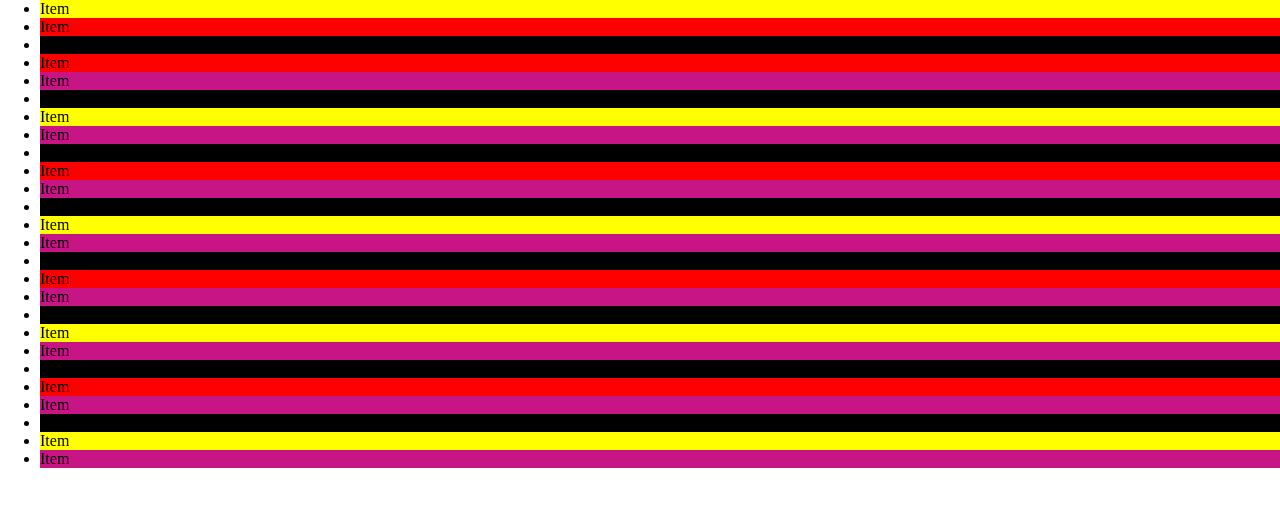
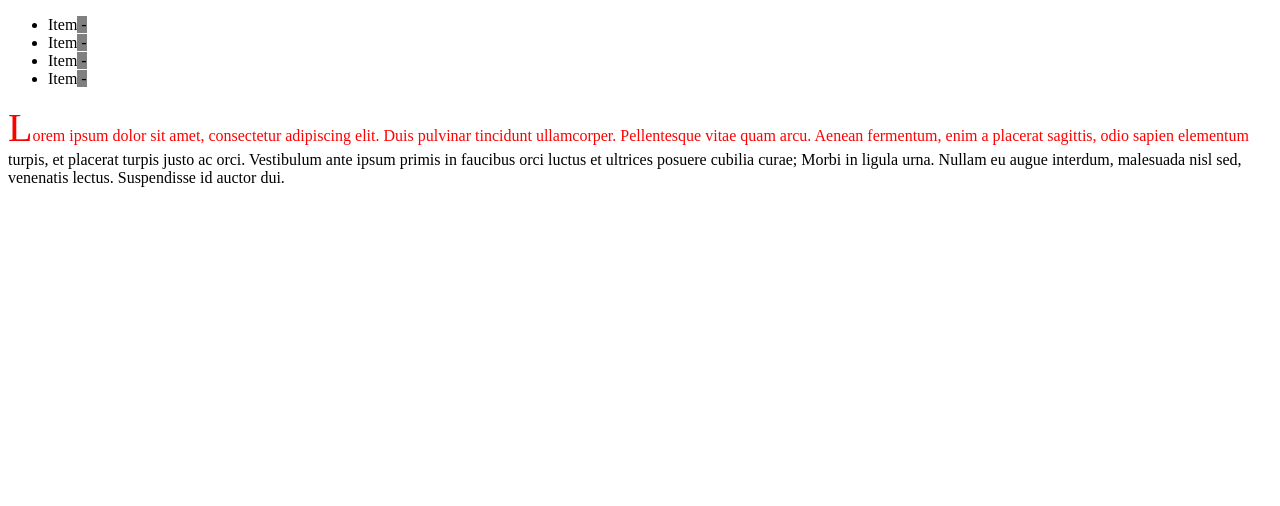
Before and after one commit to LeonardoSchoenwaldt/HTML-CSS, a plain HTML site: page HTML/css.html in a window 1280 px wide. Drawn offline with Linux system fonts and the light colour scheme.

Commit message:
mais pseudoclasses

```diff
--- a/HTML/CSS/css.css
+++ b/HTML/CSS/css.css
@@ -1,17 +1,18 @@
 * {
-    margin: 0;
-    border: 0;
+    margin: 10;
+    border: 10;
 }
-
-ul li:nth-child(even){
-    background-color: red
+ul li::after {
+    content: ' - ';
+    background: gray;
 }
-ul li:nth-child(odd){
-    background-color: yellow
+p::first-letter {
+    font-size: 40px;
 }
-ul li:nth-child(3n){
-    background-color: black
+p::first-line {
+    color: red;
 }
-ul li:nth-child(3n+5){
-    background-color: mediumvioletred
+p::selection {
+    background: black;
+    color: antiquewhite;
 }
--- a/HTML/css.html
+++ b/HTML/css.html
@@ -13,28 +13,9 @@
         <li>Item</li>
         <li>Item</li>
         <li>Item</li>
-        <li>Item</li>
-        <li>Item</li>
-        <li>Item</li>
-        <li>Item</li>
-        <li>Item</li>
-        <li>Item</li>
-        <li>Item</li>
-        <li>Item</li>
-        <li>Item</li>
-        <li>Item</li>
-        <li>Item</li>
-        <li>Item</li>
-        <li>Item</li>
-        <li>Item</li>
-        <li>Item</li>
-        <li>Item</li>
-        <li>Item</li>
-        <li>Item</li>
-        <li>Item</li>
-        <li>Item</li>
-        <li>Item</li>
-        <li>Item</li>
     </ul>
+    <p>
+        Lorem ipsum dolor sit amet, consectetur adipiscing elit. Duis pulvinar tincidunt ullamcorper. Pellentesque vitae quam arcu. Aenean fermentum, enim a placerat sagittis, odio sapien elementum turpis, et placerat turpis justo ac orci. Vestibulum ante ipsum primis in faucibus orci luctus et ultrices posuere cubilia curae; Morbi in ligula urna. Nullam eu augue interdum, malesuada nisl sed, venenatis lectus. Suspendisse id auctor dui.
+    </p>
 </body>
 </html>
```
